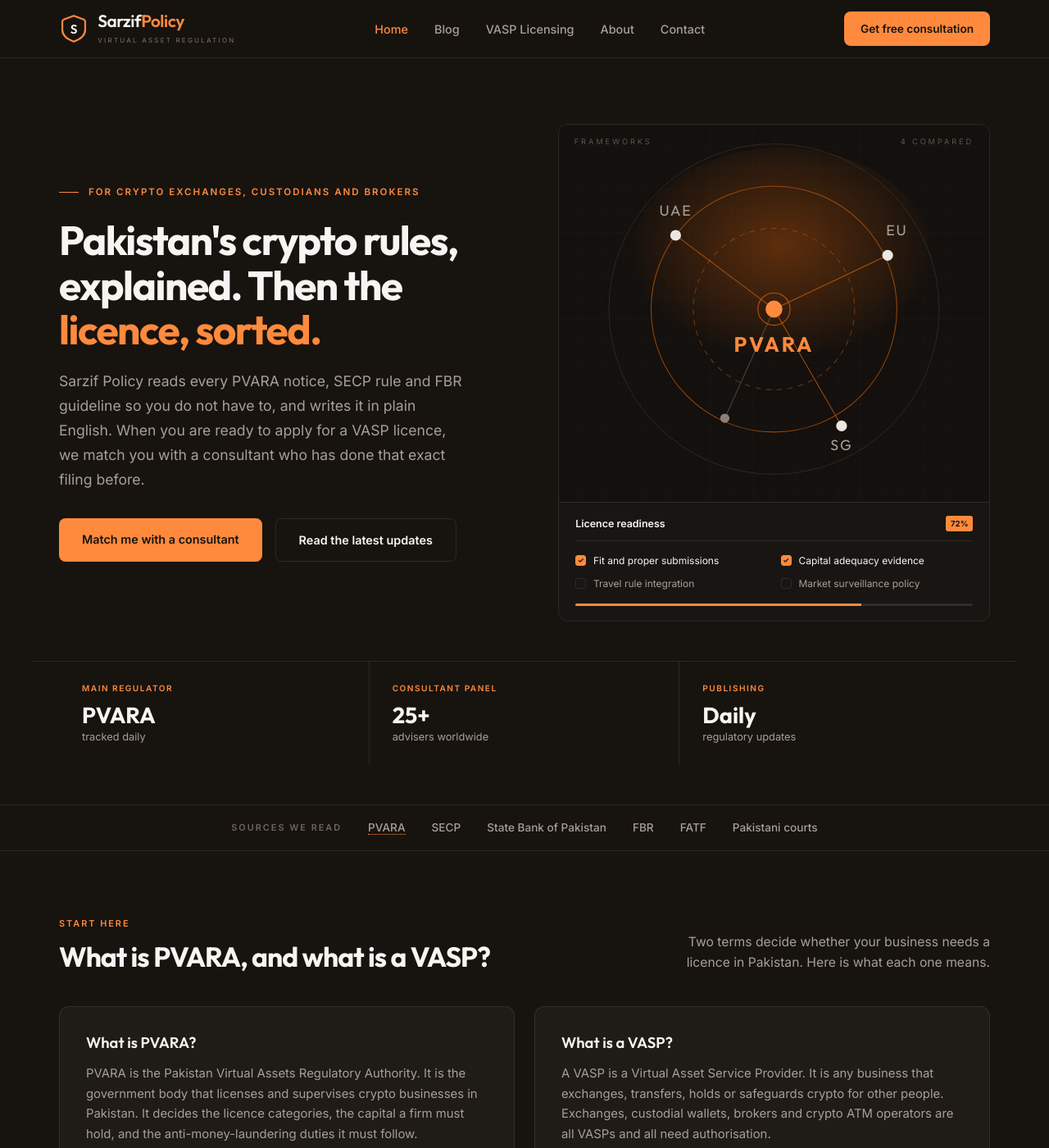
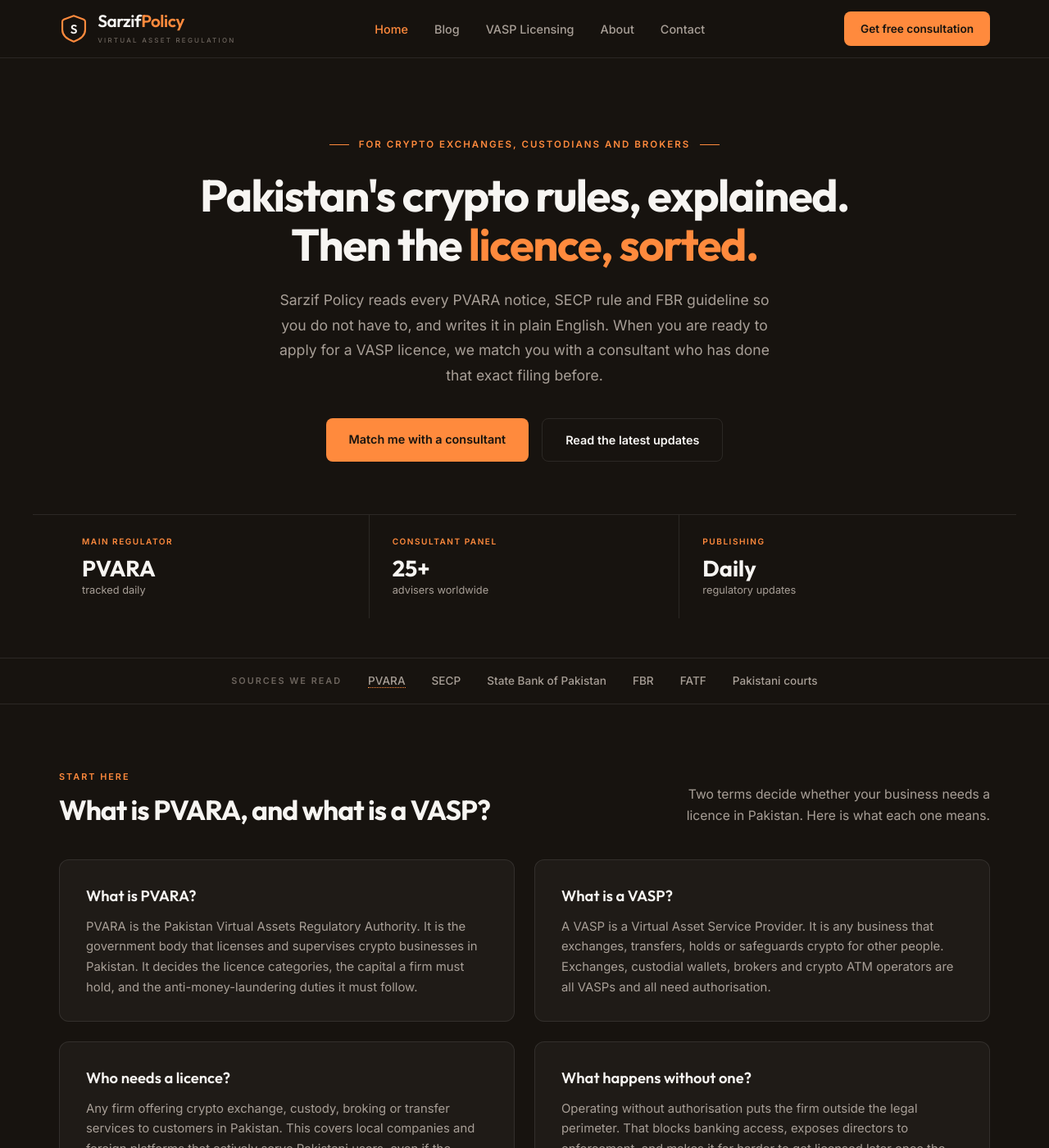
Before and after one commit to sarzifpolicy/sarzifpolicy.github.io, a Jekyll site: the page built from index.html, in a window 1280 px wide and 1400 px high. Shown: the whole window at 82% size. Built offline with Jekyll 4.4.1, drawn with Linux system fonts in a browser that asks for light colours.

Commit message:
remove hero diagram, centre hero content

```diff
--- a/assets/css/style.css
+++ b/assets/css/style.css
@@ -82,29 +82,31 @@
 .nav-cta:hover { background: var(--accent-hover); transform: translateY(-1px); }
 
 /* --------------------------------------------------------------- Hero --- */
+/* Single centred column. The diagram was removed on 9 Aug 2026. */
 .hero {
-  max-width: var(--max-width); margin: 0 auto;
-  padding: 5rem 2rem 3rem;
-  display: grid; grid-template-columns: 1.05fr 1fr; gap: 3.5rem;
-  align-items: center;
+  max-width: 860px; margin: 0 auto;
+  padding: 6rem 2rem 4rem;
+  text-align: center;
 }
 .hero-label {
-  display: flex; align-items: center; gap: 0.75rem;
+  display: flex; align-items: center; justify-content: center; gap: 0.75rem;
   color: var(--accent); font-size: 0.72rem;
   text-transform: uppercase; letter-spacing: 2px;
   font-weight: 600; margin-bottom: 1.4rem;
 }
-.hero-label::before { content: ''; width: 24px; height: 1px; background: var(--accent); }
+/* Rules either side of the label, so it stays balanced when centred. */
+.hero-label::before,
+.hero-label::after { content: ''; width: 24px; height: 1px; background: var(--accent); }
 .hero h1 {
-  font-size: 3.1rem; font-weight: 700; line-height: 1.1;
-  margin-bottom: 1.3rem; letter-spacing: -1.5px;
+  font-size: 3.4rem; font-weight: 700; line-height: 1.1;
+  margin-bottom: 1.4rem; letter-spacing: -1.5px;
 }
 .hero h1 .accent { color: var(--accent); }
 .hero-sub {
   color: var(--text-dim); font-size: 1.1rem;
-  line-height: 1.7; margin-bottom: 2rem; max-width: 500px;
+  line-height: 1.75; margin: 0 auto 2.25rem; max-width: 620px;
 }
-.hero-ctas { display: flex; gap: 1rem; flex-wrap: wrap; }
+.hero-ctas { display: flex; gap: 1rem; flex-wrap: wrap; justify-content: center; }
 
 /* ------------------------------------------------------------ Buttons --- */
 .btn-primary {
@@ -123,49 +125,6 @@
   display: inline-block;
 }
 .btn-secondary:hover { border-color: var(--border-hover); background: var(--bg-card); }
-
-/* ------------------------------------------------------- Hero visual --- */
-.hero-visual {
-  position: relative;
-  border: 1px solid var(--border);
-  border-radius: var(--radius);
-  background: #14100D;
-  overflow: hidden;
-}
-.hero-visual svg { display: block; width: 100%; height: auto; }
-.readiness-card {
-  background: rgba(255,255,255,0.02);
-  border-top: 1px solid var(--border);
-  padding: 1rem 1.25rem 1.15rem;
-}
-.readiness-head {
-  display: flex; justify-content: space-between; align-items: center;
-  font-size: 0.78rem; font-weight: 600; margin-bottom: 0.7rem;
-  padding-bottom: 0.6rem; border-bottom: 1px solid var(--border);
-}
-.readiness-pct {
-  background: var(--accent); color: #17130F;
-  font-size: 0.6rem; font-weight: 700;
-  padding: 0.1rem 0.35rem; border-radius: 3px;
-}
-.readiness-items { display: grid; grid-template-columns: 1fr 1fr; gap: 0.15rem 1rem; }
-.readiness-item {
-  display: flex; align-items: center; gap: 0.55rem;
-  font-size: 0.75rem; color: var(--text-dim); padding: 0.18rem 0;
-}
-.readiness-item.done { color: var(--text); }
-.tick { width: 13px; height: 13px; border-radius: 3px; flex: none; border: 1px solid var(--border); }
-.readiness-item.done .tick { background: var(--accent); border-color: var(--accent); position: relative; }
-.readiness-item.done .tick::after {
-  content: '\2713'; position: absolute; inset: 0;
-  color: #17130F; font-size: 9px; font-weight: 700;
-  display: flex; align-items: center; justify-content: center;
-}
-.readiness-bar {
-  margin-top: 0.7rem; height: 3px; border-radius: 2px;
-  background: rgba(255,255,255,0.1); overflow: hidden;
-}
-.readiness-bar i { display: block; height: 100%; width: 72%; background: var(--accent); }
 
 /* -------------------------------------------------------------- Stats --- */
 .stats-bar {
@@ -479,9 +438,8 @@
 
 /* --------------------------------------------------------- Responsive --- */
 @media (max-width: 900px) {
-  .hero { grid-template-columns: 1fr; padding: 3rem 1.5rem 2rem; gap: 2.5rem; }
+  .hero { padding: 3.5rem 1.5rem 2.5rem; }
   .hero h1 { font-size: 2.2rem; }
-  .hero-visual { order: -1; }
   .stats-bar { grid-template-columns: 1fr; padding: 0 1.5rem 2rem; }
   .stat-item { border-right: none; border-bottom: 1px solid var(--border); padding: 1.25rem; }
   .section { padding: 3.5rem 1.5rem; }
@@ -493,7 +451,6 @@
   .nav-container { padding: 0.8rem 1.5rem; }
   .nav-links { order: 3; width: 100%; gap: 1.25rem; justify-content: flex-start; }
   .nav-links a { font-size: 0.82rem; }
-  .readiness-items { grid-template-columns: 1fr; }
   .page-header-inner { padding: 2.5rem 1.5rem; }
   .page-header h1 { font-size: 1.9rem; }
   .prose { padding: 2.5rem 1.5rem 3rem; }
--- a/index.html
+++ b/index.html
@@ -26,70 +26,6 @@
     <div class="hero-ctas">
       <a href="{{ site.forms.match_short }}" class="btn-primary" target="_blank" rel="noopener">Match me with a consultant</a>
       <a href="{{ '/blog/' | relative_url }}" class="btn-secondary">Read the latest updates</a>
-    </div>
-  </div>
-
-  <div class="hero-visual">
-    <svg viewBox="0 0 560 490" xmlns="http://www.w3.org/2000/svg" role="img"
-         aria-label="Diagram showing PVARA at the centre with the UAE, EU and Singapore virtual asset frameworks connected around it">
-      <defs>
-        <radialGradient id="glow" cx="50%" cy="42%" r="50%">
-          <stop offset="0%" stop-color="#C2570B" stop-opacity="0.42"/>
-          <stop offset="100%" stop-color="#C2570B" stop-opacity="0"/>
-        </radialGradient>
-        <pattern id="grid" width="28" height="28" patternUnits="userSpaceOnUse">
-          <path d="M28 0 H0 V28" fill="none" stroke="#ffffff" stroke-opacity="0.035" stroke-width="1"/>
-        </pattern>
-      </defs>
-
-      <rect width="560" height="490" fill="#14100D"/>
-      <rect width="560" height="490" fill="url(#grid)"/>
-      <ellipse cx="290" cy="180" rx="200" ry="150" fill="url(#glow)"/>
-
-      <circle cx="280" cy="240" r="215" fill="none" stroke="#ffffff" stroke-opacity="0.1" stroke-width="1"/>
-      <circle cx="280" cy="240" r="160" fill="none" stroke="#C2570B" stroke-opacity="0.75" stroke-width="1.1"/>
-      <circle cx="280" cy="240" r="105" fill="none" stroke="#C2570B" stroke-opacity="0.55"
-              stroke-width="1.1" stroke-dasharray="7 7"/>
-
-      <line x1="280" y1="240" x2="152" y2="144" stroke="#C2570B" stroke-opacity="0.85" stroke-width="1.1"/>
-      <line x1="280" y1="240" x2="428" y2="170" stroke="#C2570B" stroke-opacity="0.85" stroke-width="1.1"/>
-      <line x1="280" y1="240" x2="368" y2="392" stroke="#C2570B" stroke-opacity="0.85" stroke-width="1.1"/>
-      <line x1="280" y1="240" x2="216" y2="382" stroke="#ffffff" stroke-opacity="0.22" stroke-width="1.1"/>
-
-      <circle cx="152" cy="144" r="7" fill="#EDE7E1"/>
-      <text x="152" y="118" text-anchor="middle" fill="#a89f97" font-family="Outfit, sans-serif"
-            font-size="19" letter-spacing="2">UAE</text>
-
-      <circle cx="428" cy="170" r="7" fill="#EDE7E1"/>
-      <text x="440" y="144" text-anchor="middle" fill="#a89f97" font-family="Outfit, sans-serif"
-            font-size="19" letter-spacing="2">EU</text>
-
-      <circle cx="368" cy="392" r="7" fill="#EDE7E1"/>
-      <text x="368" y="424" text-anchor="middle" fill="#a89f97" font-family="Outfit, sans-serif"
-            font-size="19" letter-spacing="2">SG</text>
-
-      <circle cx="216" cy="382" r="6" fill="#8a8078"/>
-
-      <circle cx="280" cy="240" r="21" fill="none" stroke="#C2570B" stroke-opacity="0.9" stroke-width="1.2"/>
-      <circle cx="280" cy="240" r="11" fill="#FF8A3D"/>
-      <text x="280" y="296" text-anchor="middle" fill="#FF8A3D" font-family="Outfit, sans-serif"
-            font-size="27" font-weight="700" letter-spacing="3">PVARA</text>
-
-      <text x="20" y="26" fill="#5c544d" font-family="Inter, sans-serif"
-            font-size="10" letter-spacing="3">FRAMEWORKS</text>
-      <text x="540" y="26" text-anchor="end" fill="#5c544d" font-family="Inter, sans-serif"
-            font-size="10" letter-spacing="3">4 COMPARED</text>
-    </svg>
-
-    <div class="readiness-card">
-      <div class="readiness-head"><span>Licence readiness</span><span class="readiness-pct">72%</span></div>
-      <div class="readiness-items">
-        <div class="readiness-item done"><span class="tick"></span>Fit and proper submissions</div>
-        <div class="readiness-item done"><span class="tick"></span>Capital adequacy evidence</div>
-        <div class="readiness-item"><span class="tick"></span>Travel rule integration</div>
-        <div class="readiness-item"><span class="tick"></span>Market surveillance policy</div>
-      </div>
-      <div class="readiness-bar"><i></i></div>
     </div>
   </div>
 </header>
```
